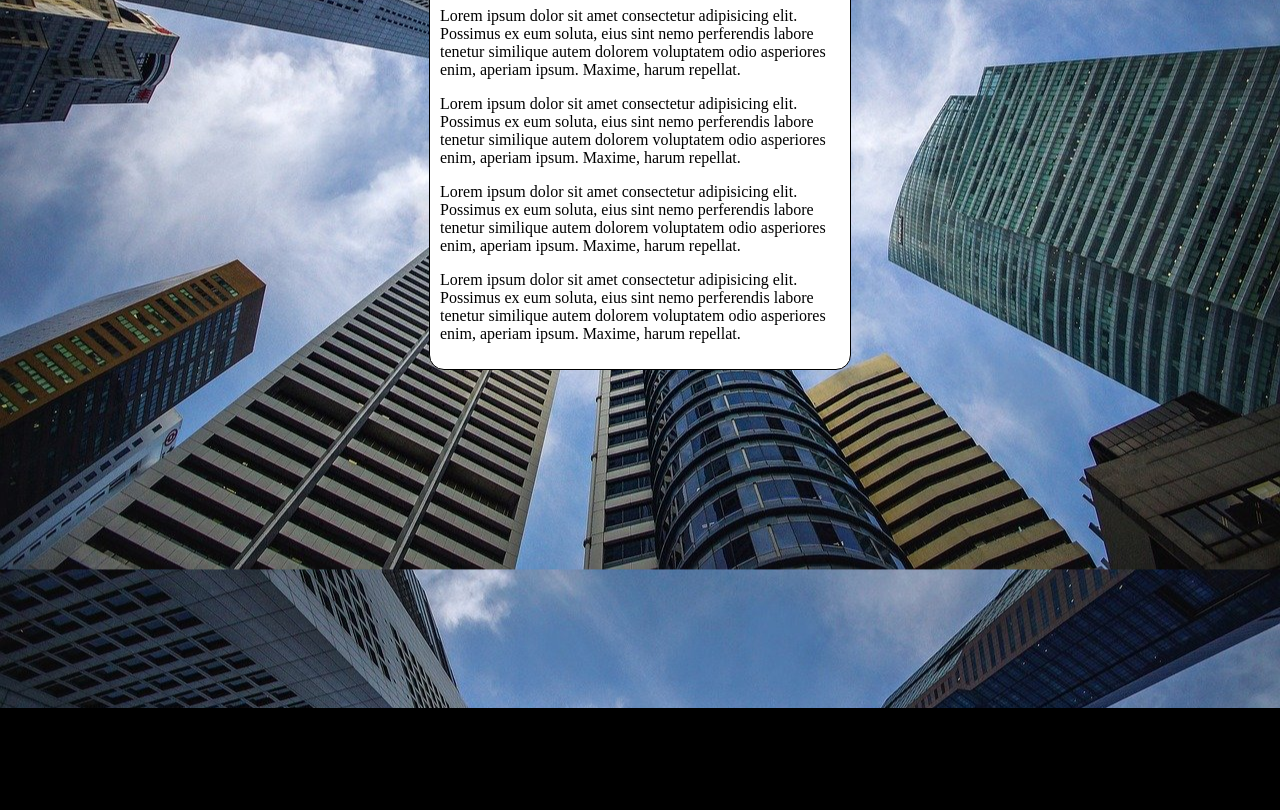
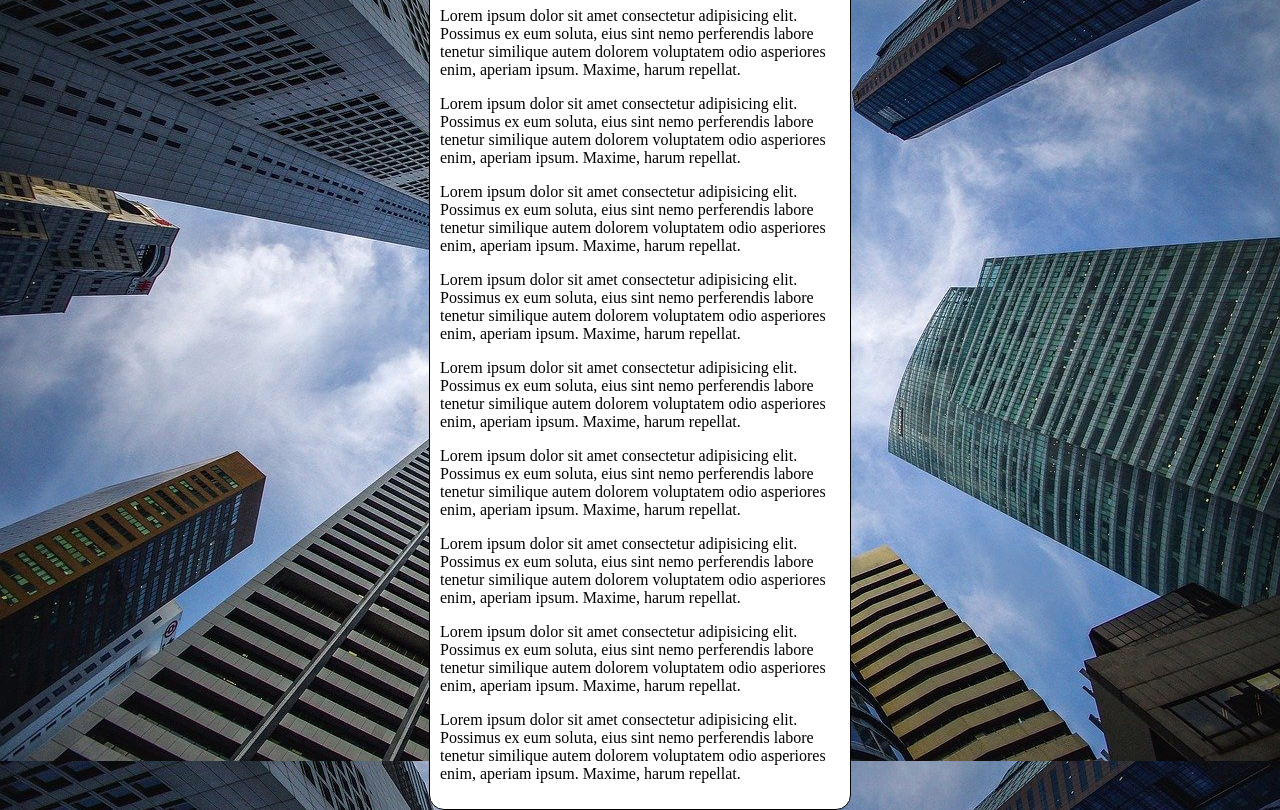
Before and after one commit to paulo-alho/html-css, a plain HTML site: page Exercícios/EX022/fundo006.html in a window 1280 px wide. Shown: the part 92-902 px from the top of the page. Before the commit the page ends 800 px from the top, so only its background shows below. Drawn offline with Linux system fonts and the light colour scheme.

Commit message:
Update EX022\fundo006.html

```diff
--- a/Exercícios/EX022/fundo006.html
+++ b/Exercícios/EX022/fundo006.html
@@ -6,11 +6,23 @@
     <title>Fundo fixo de tela</title>
     <style>
         body{
+            /*
             background-color: black;
             background-image: url("imagens/wallpaper002.jpg");
             background-position: center center;
-            background-repeat: repeat-y;
+            background-repeat: no-repeat;
             background-size: cover;
+            background-attachment: fixed;
+
+
+
+            Shorthand - background
+            color > image > position > repeat > size(atualmente o size não funciona na shorthand, retire.) > attachment
+            */
+
+            background: black url("imagens/wallpaper002.jpg") center center no-repeat fixed;
+            background-size: cover;
+            height: 100vh;
         }
 
         main{
@@ -30,6 +42,11 @@
         <p>Lorem ipsum dolor sit amet consectetur adipisicing elit. Possimus ex eum soluta, eius sint nemo perferendis labore tenetur similique autem dolorem voluptatem odio asperiores enim, aperiam ipsum. Maxime, harum repellat.</p>
         <p>Lorem ipsum dolor sit amet consectetur adipisicing elit. Possimus ex eum soluta, eius sint nemo perferendis labore tenetur similique autem dolorem voluptatem odio asperiores enim, aperiam ipsum. Maxime, harum repellat.</p>
         <p>Lorem ipsum dolor sit amet consectetur adipisicing elit. Possimus ex eum soluta, eius sint nemo perferendis labore tenetur similique autem dolorem voluptatem odio asperiores enim, aperiam ipsum. Maxime, harum repellat.</p>
+        <p>Lorem ipsum dolor sit amet consectetur adipisicing elit. Possimus ex eum soluta, eius sint nemo perferendis labore tenetur similique autem dolorem voluptatem odio asperiores enim, aperiam ipsum. Maxime, harum repellat.</p>
+        <p>Lorem ipsum dolor sit amet consectetur adipisicing elit. Possimus ex eum soluta, eius sint nemo perferendis labore tenetur similique autem dolorem voluptatem odio asperiores enim, aperiam ipsum. Maxime, harum repellat.</p>
+        <p>Lorem ipsum dolor sit amet consectetur adipisicing elit. Possimus ex eum soluta, eius sint nemo perferendis labore tenetur similique autem dolorem voluptatem odio asperiores enim, aperiam ipsum. Maxime, harum repellat.</p>
+        <p>Lorem ipsum dolor sit amet consectetur adipisicing elit. Possimus ex eum soluta, eius sint nemo perferendis labore tenetur similique autem dolorem voluptatem odio asperiores enim, aperiam ipsum. Maxime, harum repellat.</p>
+        <p>Lorem ipsum dolor sit amet consectetur adipisicing elit. Possimus ex eum soluta, eius sint nemo perferendis labore tenetur similique autem dolorem voluptatem odio asperiores enim, aperiam ipsum. Maxime, harum repellat.</p>
     </main>
 </body>
 </html>
```
